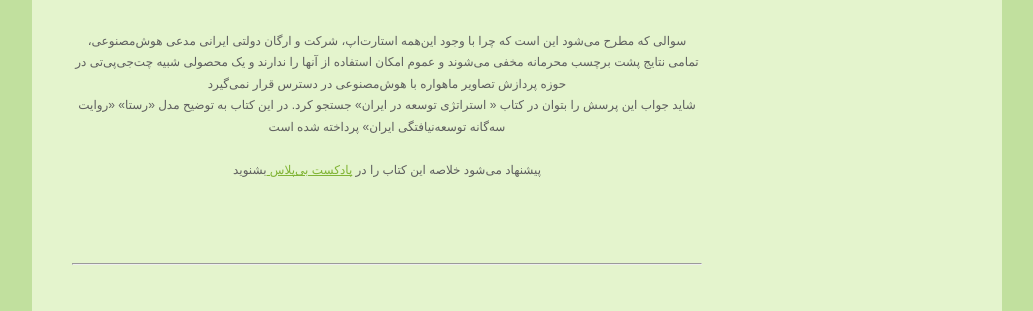
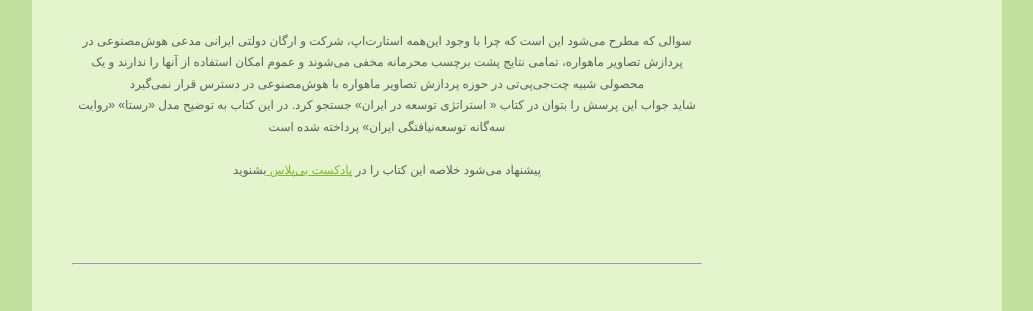
Before and after one commit to kiarash-borooshan/EarthDetect, a Django app: page / in a window 1280 px wide. Shown: the part 2521-2832 px from the top of the page, without its empty margins (123-1156 px from the left). Run offline with Django 5.2, Linux system fonts and the light colour scheme.

```diff
--- a/templates/dataGather/index.html
+++ b/templates/dataGather/index.html
@@ -122,7 +122,7 @@
              width="300"
              height="200">
       <p>
-          سوالی که مطرح می‌شود این است که چرا با وجود این‌همه استارت‌اپ، شرکت و ارگان دولتی ایرانی مدعی هوش‌مصنوعی،
+          سوالی که مطرح می‌شود این است که چرا با وجود این‌همه استارت‌اپ، شرکت و ارگان دولتی ایرانی مدعی هوش‌مصنوعی در پردازش تصاویر ماهواره،
           تمامی نتایج پشت برچسب محرمانه مخفی می‌شوند و عموم امکان استفاده از آنها را ندارند و یک محصولی شبیه چت‌جی‌پی‌تی
           در حوزه پردازش تصاویر ماهواره با هوش‌مصنوعی در دسترس قرار نمی‌گیرد
           <br>
@@ -199,6 +199,8 @@
           ۶۰۳۷-۹۹۷۱-۰۲۰۱-۹۲۴۸
           <br>
           به‌نام: کیارش بروشان
+          <br>
+          و یا حداقل با اشتراک‌گذاری این سایت به دیده شدن آن کمک نمایید
       </p>
     </div>
     </center>
```
Also changed, not shown: 2 other files.
